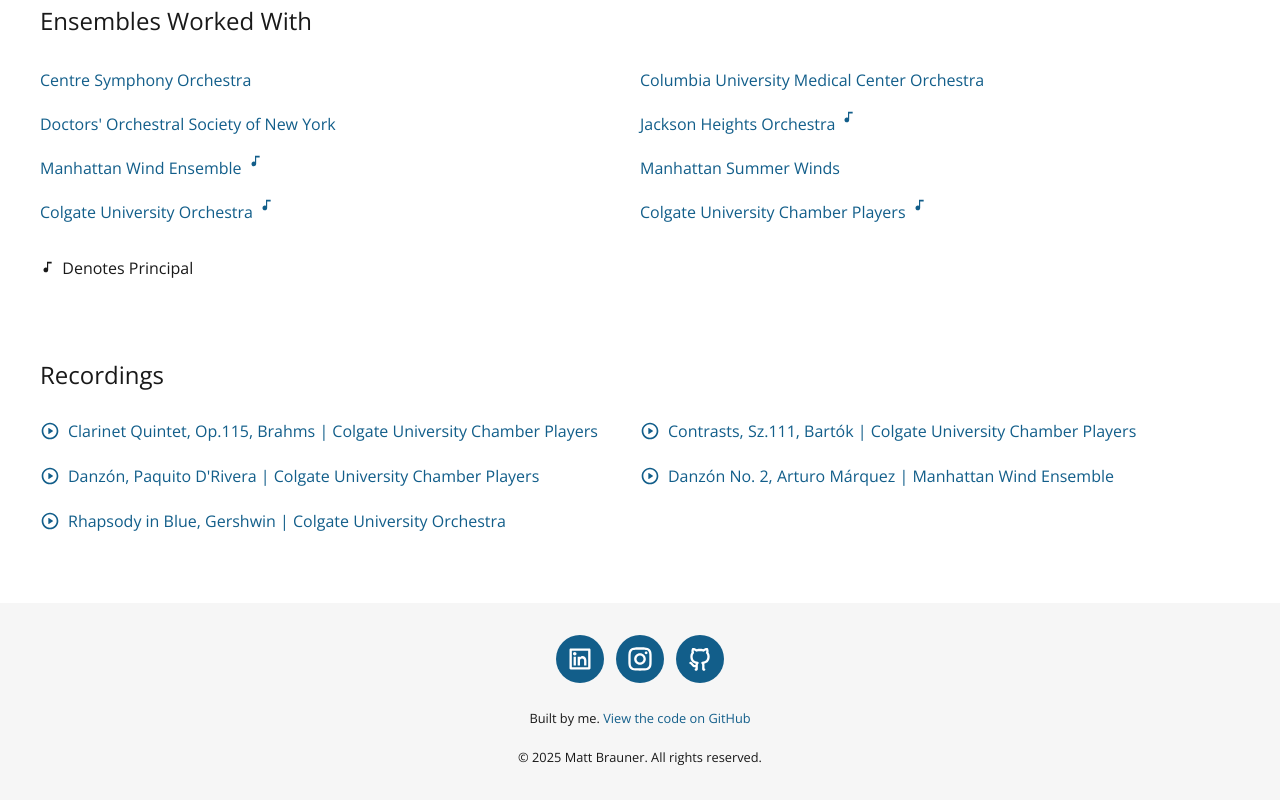
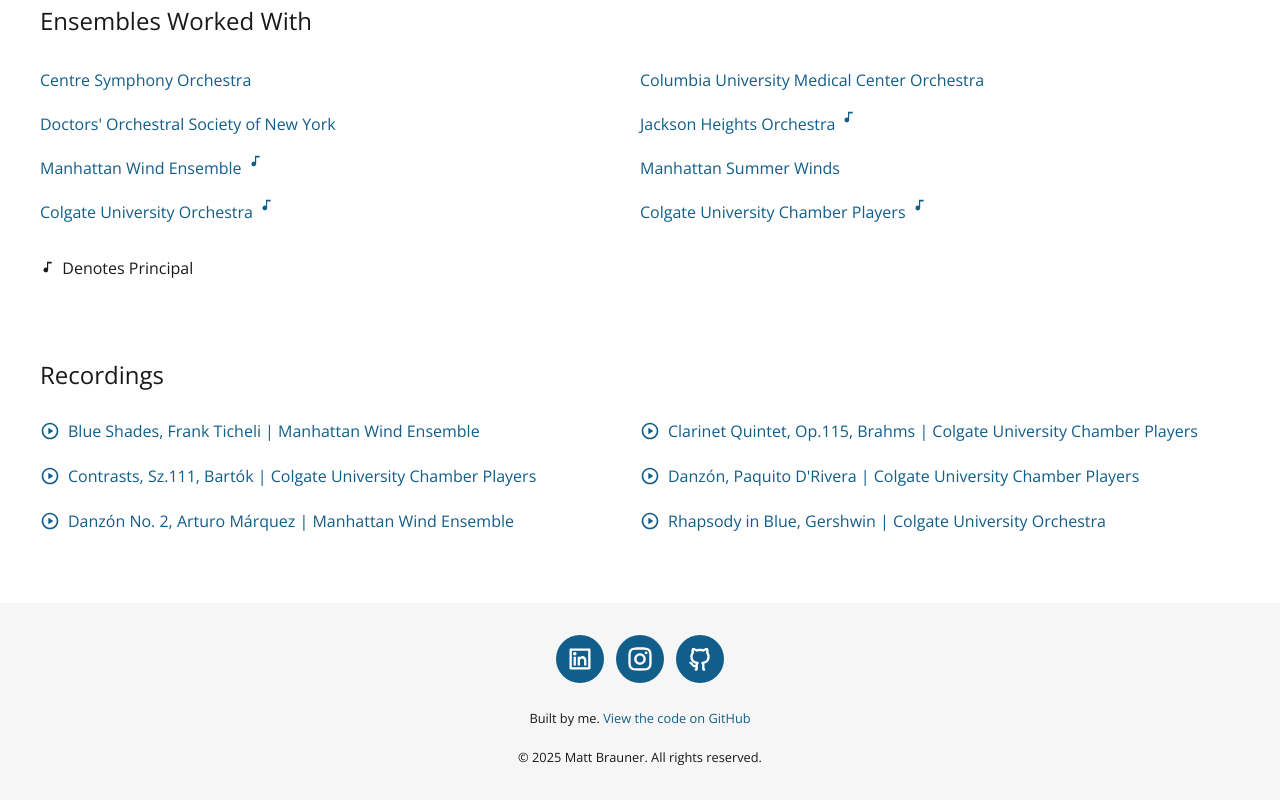
Before and after one commit to mb4828/mb-website, a Next.js app: page /music in a window 1280 px wide. Shown: the part 1129-1929 px from the top of the page. Built offline with nearby package versions, Linux system fonts and the light colour scheme.

Commit message:
Adding Blue Shades excerpt to music page

```diff
--- a/src/app/music/page.tsx
+++ b/src/app/music/page.tsx
@@ -136,6 +136,13 @@ export default function MusicPage() {
           <ul>
             <li>
               <AudioPlayer
+                href="/music/blueshades.mp3"
+                title="Blue Shades, Frank Ticheli"
+                subtitle="Manhattan Wind Ensemble"
+              />
+            </li>
+            <li>
+              <AudioPlayer
                 href="/music/brahms.mp3"
                 title="Clarinet Quintet, Op.115, Brahms"
                 subtitle="Colgate University Chamber Players"
```
Also changed, not shown: tsconfig.json (+19 -5 lines), 1 other file (tests, documents, lock files or other folders).
